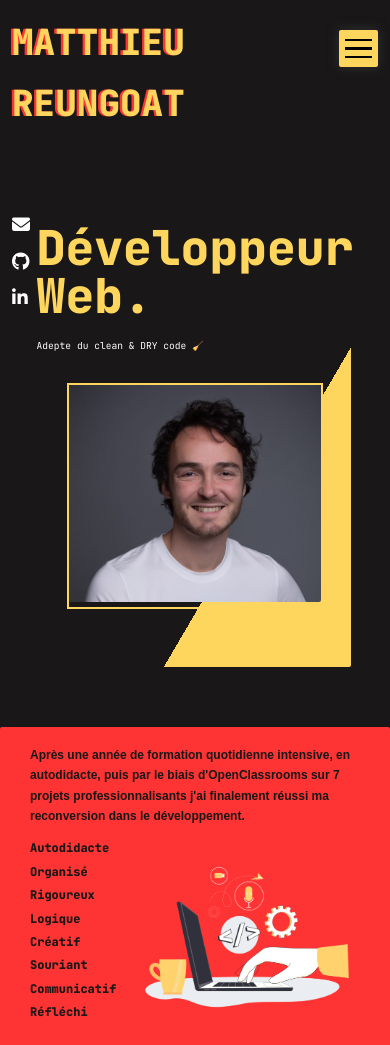
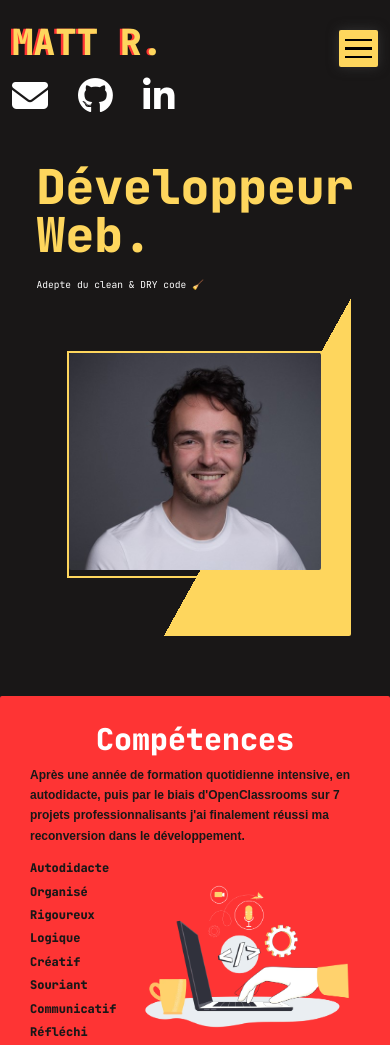
Before and after one commit to Bol2riZH/portfolio, a website: page public/index.html in a window 390 px wide. Shown: the top 1045 px of the page. Drawn offline with Linux system fonts and the light colour scheme.

Commit message:
adjustment on mq & accessibility

```diff
--- a/public/index.html
+++ b/public/index.html
@@ -28,7 +28,10 @@
   <body>
     <script defer src="index.js"></script>
     <header id="header" class="header">
-      <span class="header__heading-title">Matthieu Reungoat</span>
+      <div class="header-container">
+        <span class="header__heading-title--fullName">Matthieu Reungoat</span>
+        <span class="header__heading-title--phoneName">Matt R.</span>
+      </div>
       <a href="#header" class="header__logo hidden">MR.</a>
     </header>
 
@@ -111,6 +114,7 @@
       </section>
 
       <section id="skill" class="section section__quality">
+        <h2 class="heading-secondary specific-font-color-white">Compétences</h2>
         <p class="quality__paragraphe">
           Après une année de formation quotidienne intensive, en autodidacte,
           puis par le biais d'OpenClassrooms sur 7 projets professionnalisants
--- a/public/sass/base/_typography.scss
+++ b/public/sass/base/_typography.scss
@@ -15,7 +15,7 @@ a:link {
 }
 
 .header {
-  &__heading-title {
+  &__heading-title--fullName {
     text-transform: uppercase;
     font-size: variables.$XXL-font-size;
     font-weight: 900;
@@ -24,6 +24,28 @@ a:link {
 
     @include mixins.respond(mid-desktop) {
       font-size: variables.$large-font-size;
+    }
+    @include mixins.respond(phone) {
+      display: none;
+    }
+  }
+
+  &__heading-title--phoneName {
+    text-transform: uppercase;
+    font-size: variables.$XXL-font-size;
+    font-weight: 900;
+    color: variables.$color-secondary;
+    text-shadow: -0.4rem 0 0 variables.$color-primary;
+
+    @include mixins.respond(mid-desktop) {
+      font-size: variables.$large-font-size;
+    }
+
+    @media only screen and (min-width: 37.5em) {
+      display: none;
+    }
+    @include mixins.respond(phone) {
+      display: block;
     }
   }
 }
@@ -59,6 +81,10 @@ a:link {
 
 .links__item {
   font-size: variables.$big-font-size;
+
+  @include mixins.respond(phone) {
+    font-size: variables.$large-font-size;
+  }
 }
 
 .navigation__link {
--- a/public/sass/base/_utilities.scss
+++ b/public/sass/base/_utilities.scss
@@ -1,3 +1,5 @@
+@use '../abstract/variables';
+
 .center {
   max-width: 144rem;
   margin: 0 auto;
@@ -27,6 +29,10 @@
   font-size: 4rem !important;
 }
 
+.specific-font-color-white {
+  color: variables.$color-white;
+}
+
 .arrow-size {
   font-size: 6rem !important;
   font-weight: 900;
--- a/public/sass/components/_button.scss
+++ b/public/sass/components/_button.scss
@@ -9,6 +9,8 @@
   border-radius: 2px;
   font-size: variables.$medium-font-size;
   transition: all 250ms;
+
+  @media (hover: hover) {
     &:hover {
       cursor: pointer;
       translate: -2px -2px;
@@ -19,9 +21,5 @@
       color: variables.$color-white;
       box-shadow: none;
     }
-  @media (hover: none) and (pointer: coarse) {
-    translate: 0;
-    color: variables.$color-grey-dark-4;
-    /* Add hover styles here */
   }
 }
--- a/public/sass/components/_card.scss
+++ b/public/sass/components/_card.scss
@@ -3,6 +3,7 @@
 .card {
   position: relative;
   transition: all 300ms;
+  z-index: 1;
   &:hover {
     scale: 1.03;
     .card__description {
--- a/public/sass/components/_link.scss
+++ b/public/sass/components/_link.scss
@@ -14,20 +14,28 @@
   }
   @include mixins.respond(phone) {
     position: absolute;
+    top: 11rem;
   }
 
   &__list {
     display: flex;
     flex-direction: column;
     gap: 1rem;
+
+    @include mixins.respond(phone) {
+      flex-direction: row;
+      gap: 5rem;
+    }
   }
   &__item {
     transition: all 200ms;
+    @media (hover: hover) {
       &:hover {
         scale: 1.4;
       }
       &:active {
         scale: 1.7;
+      }
     }
   }
 }
@@ -38,7 +46,7 @@
 .fa-github {
   transition: all 450ms;
 }
-
+@media (hover: hover) {
   .fa-envelope {
     &:hover {
       color: variables.$color-primary;
@@ -59,3 +67,4 @@
       color: variables.$color-primary;
     }
   }
+}
--- a/public/sass/components/_navigation.scss
+++ b/public/sass/components/_navigation.scss
@@ -88,6 +88,28 @@
   }
 }
 
+.burger-link {
+  @include mixins.respond(tab-land) {
+    z-index: 3;
+    position: fixed;
+    top: 5rem;
+    right: 2rem;
+    transition: scale 200ms ease;
+
+    border-radius: 2px;
+    background: variables.$color-secondary;
+    box-shadow: 0 0 2rem variables.$color-grey-dark-3;
+    padding: 0.5rem 1rem;
+
+    @media (hover: hover) {
+      &:hover {
+        scale: 1.1;
+        box-shadow: 0 0 3rem variables.$color-grey-dark-3;
+      }
+    }
+  }
+}
+
 .burger-icon span {
   display: none;
   width: 4.5rem;
@@ -99,22 +121,3 @@
     display: block;
   }
 }
-
-.burger-link {
-  @include mixins.respond(tab-land) {
-    position: fixed;
-    top: 5rem;
-    right: 2rem;
-    transition: scale 200ms ease;
-
-    border-radius: 2px;
-    background: variables.$color-secondary;
-    box-shadow: 0 0 2rem variables.$color-grey-dark-3;
-    padding: 0.5rem 1rem;
-
-    &:hover {
-      scale: 1.1;
-      box-shadow: 0 0 3rem variables.$color-grey-dark-3;
-    }
-  }
-}
--- a/public/sass/components/_popup.scss
+++ b/public/sass/components/_popup.scss
@@ -6,7 +6,7 @@
   width: 100vw;
   top: 0;
   left: 0;
-  z-index: 9999;
+  z-index: 5;
   background-color: rgba(variables.$color-grey-dark-4, 0.8);
   display: flex;
   justify-content: center;
--- a/public/sass/layout/_header.scss
+++ b/public/sass/layout/_header.scss
@@ -31,11 +31,13 @@
       font-size: variables.$big-font-size;
     }
 
-    &:hover {
-      padding-left: 2rem;
-      scale: 1.5;
-      color: variables.$color-secondary;
-      text-shadow: -0.4rem 0 0 variables.$color-primary;
+    @media (hover: hover) {
+      &:hover {
+        padding-left: 2rem;
+        scale: 1.5;
+        color: variables.$color-secondary;
+        text-shadow: -0.4rem 0 0 variables.$color-primary;
+      }
     }
   }
 }
--- a/public/sass/layout/_myself.scss
+++ b/public/sass/layout/_myself.scss
@@ -17,6 +17,7 @@
 
     @include mixins.respond(phone) {
       width: 100%;
+      margin-top: 5rem;
     }
     img {
       border-radius: 2px;
--- a/public/sass/page/_home.scss
+++ b/public/sass/page/_home.scss
@@ -9,7 +9,7 @@
 
 .section {
   max-width: 114rem;
-  margin: 30rem auto;
+  margin: 25rem auto;
   scroll-margin-top: 2rem;
 
   @include mixins.respond(mid-desktop) {
```
Also changed, not shown: public/css/style.css, 1 other file. Lines whose indentation alone changed are shown as unchanged.
